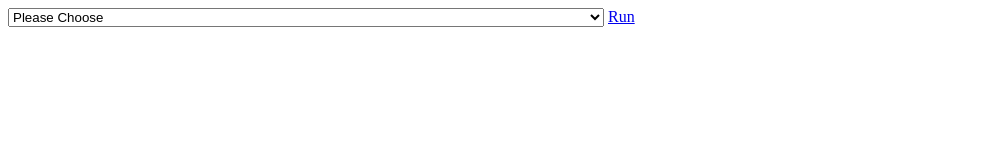
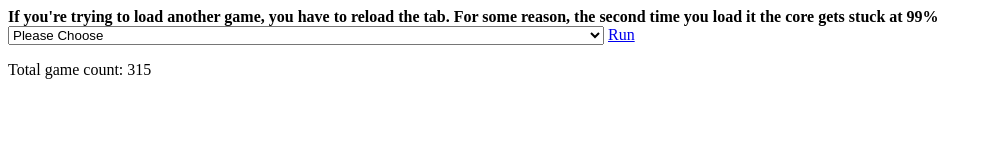
Before and after one commit to TrapjawwS/funnyemulatorjs, a plain HTML site: page index.html in a window 1280 px wide. Shown: the whole page, without its empty margins (0-992 px from the left). Drawn offline with Linux system fonts and the light colour scheme.

Commit message:
Update index.html

```diff
--- a/index.html
+++ b/index.html
@@ -39,7 +39,7 @@
             }
 
             if (HMR3_optionValue === "moreroms") {
-                prompt(getAlertMessage("Here's a bunch of pokemon roms. https://github.com/vbaemulator/GBA-Roms/  or here https://github.com/vbaemulator/GBC-Roms Click the search button and search Pokemon. Just reload this tab and select the custom url option to learn what to do because I am not adding all those roms 💀 (ignore the input thing i couldnt figure out how to do a regular alert :[ )"));
+                prompt("Here's a bunch of pokemon roms. https://visualboyadvance.org/pokemon-rom-hacks Just reload this tab and select the custom url option to learn what to do because I am not adding all those roms 💀 (ignore the input thing i couldnt figure out how to do a regular alert :[ )");
             }
 
             EJS_player = "#game";
@@ -168,16 +168,18 @@
             })();
         }
 
-
     </script>
 </head>
 
 <body>
+    <strong>If you're trying to load another game, you have to reload the tab. For some reason, the second time you load it the core gets stuck at 99%</strong>
     <form id="HMR3_form">
         <select id="HMR3_dropdown">
         </select>
         <a href="#" onclick="HMR3_getURL();">Run</a>
     </form>
+
+    <p id="gamecount"></p>
 
     <div id="HMR_emulatorJS"></div>
 
@@ -193,9 +195,14 @@
                 HMR3_dropdownString += "<option value=\""  + HMR3_optionValue[i] + "\">" + HMR3_optionText[i] + "</option>";
             }
 
-            console.log(HMR3_dropdownString);
+            //console.log(HMR3_dropdownString);
             document.getElementById("HMR3_dropdown").innerHTML = HMR3_dropdownString;
         //}
+    </script>
+
+    <script>
+        console.log(HMR3_optionText.length)
+        document.getElementById("gamecount").innerHTML = "Total game count: " + HMR3_optionText.length;
     </script>
 </body>
 
```
